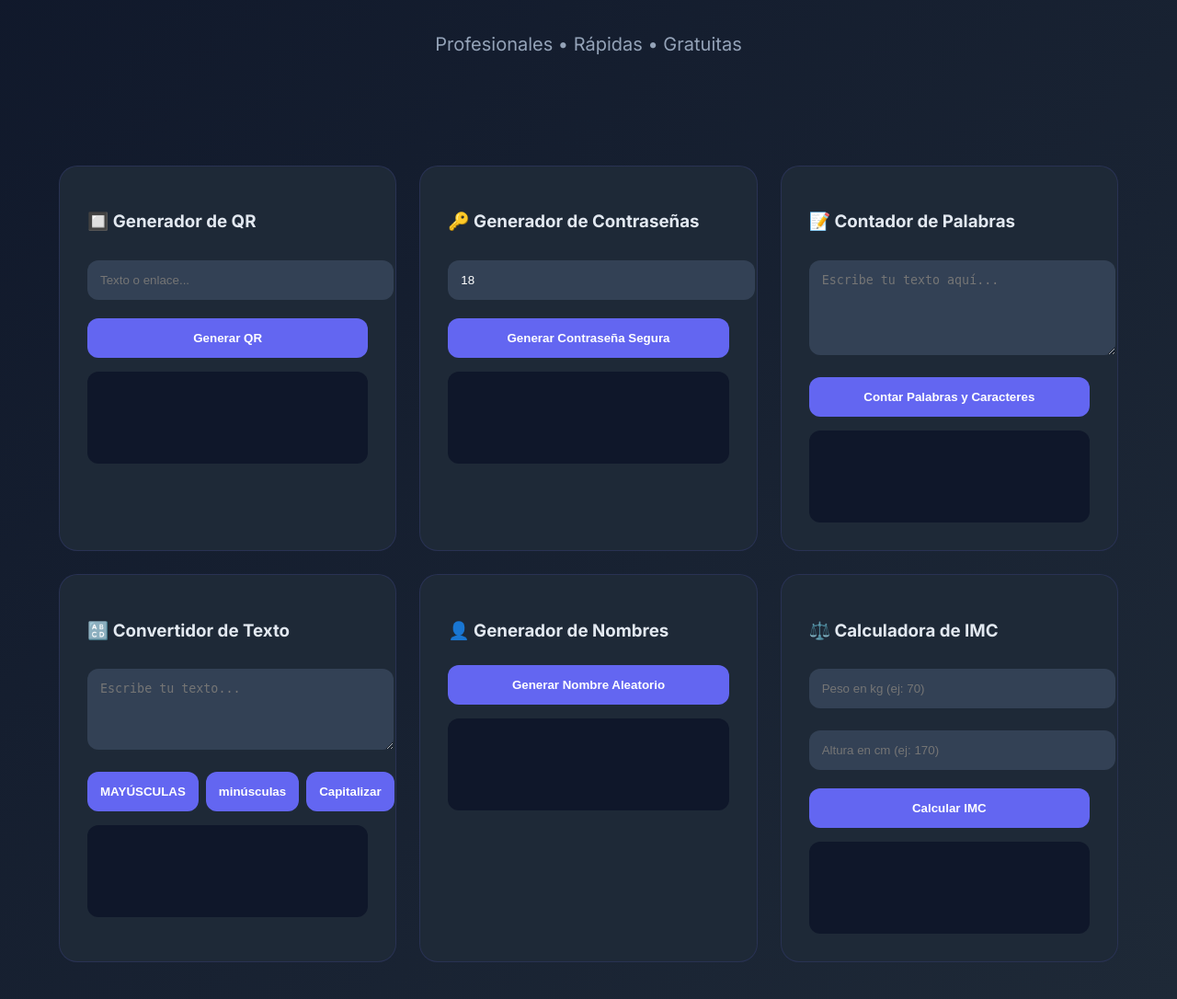
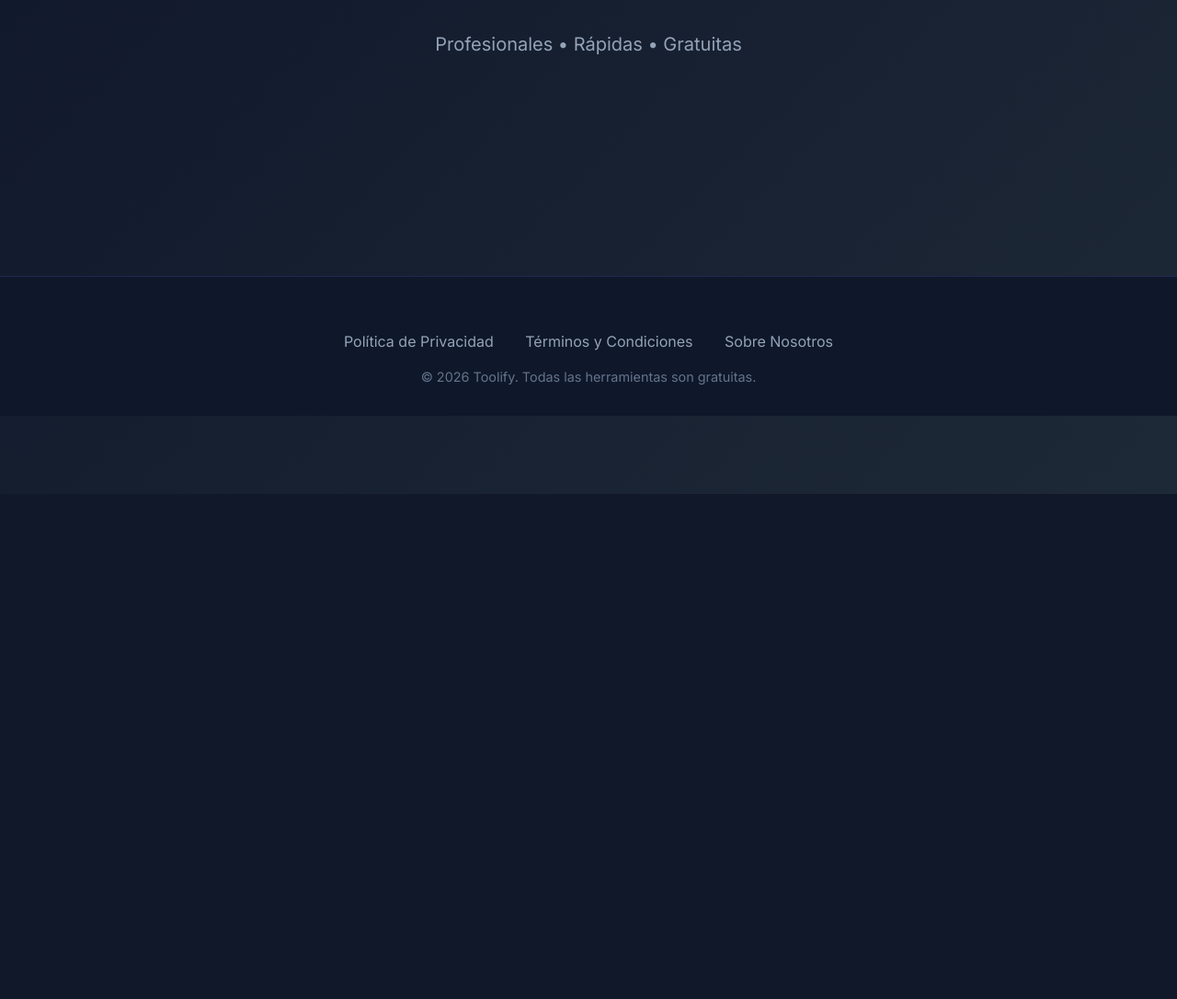
Before and after one commit to RBT2006/youtube-downloader, a Flask app: page / in a window 1280 px wide. Shown: the part 263-1349 px from the top of the page at 92% size. After the commit the page ends 800 px from the top, so only its background shows below. Run offline with Flask 3, Linux system fonts and the light colour scheme; some libraries are stand-ins or nearby versions.

Commit message:
Update index.html

```diff
--- a/templates/index.html
+++ b/templates/index.html
@@ -106,6 +106,28 @@
       min-height: 70px;
     }
 
+    footer {
+      background: #0f172a;
+      padding: 40px 5% 20px;
+      margin-top: 80px;
+      text-align: center;
+      border-top: 1px solid rgba(99, 102, 241, 0.2);
+    }
+
+    .footer-links {
+      margin: 20px 0;
+    }
+
+    .footer-links a {
+      color: #94a3b8;
+      margin: 0 15px;
+      text-decoration: none;
+    }
+
+    .footer-links a:hover {
+      color: #6366f1;
+    }
+
     .toast {
       position: fixed;
       bottom: 30px;
@@ -132,134 +154,27 @@
   </div>
 
   <div class="tools-grid">
-    <!-- QR -->
-    <div class="tool-card">
-      <h3>🔲 Generador de QR</h3>
-      <input type="text" id="qr-input" class="input-field" placeholder="Texto o enlace...">
-      <button onclick="generateQR()">Generar QR</button>
-      <div id="qr-result" class="result"></div>
+    <!-- Tus herramientas aquí (QR, Password, Contador, etc.) -->
+    <!-- ... (mantén el mismo código de herramientas que tenías) ... -->
+  </div>
+
+  <!-- FOOTER -->
+  <footer>
+    <div class="footer-links">
+      <a href="/privacy">Política de Privacidad</a>
+      <a href="/terms">Términos y Condiciones</a>
+      <a href="/about">Sobre Nosotros</a>
     </div>
-
-    <!-- Password -->
-    <div class="tool-card">
-      <h3>🔑 Generador de Contraseñas</h3>
-      <input type="number" id="pass-length" class="input-field" value="18" min="8" max="64">
-      <button onclick="generatePassword()">Generar Contraseña Segura</button>
-      <div id="password-result" class="result"></div>
-    </div>
-
-    <!-- Contador de Palabras -->
-    <div class="tool-card">
-      <h3>📝 Contador de Palabras</h3>
-      <textarea id="word-count-input" class="input-field" rows="5" placeholder="Escribe tu texto aquí..."></textarea>
-      <button onclick="countWords()">Contar Palabras y Caracteres</button>
-      <div id="word-count-result" class="result"></div>
-    </div>
-
-    <!-- Convertidor de Texto -->
-    <div class="tool-card">
-      <h3>🔠 Convertidor de Texto</h3>
-      <textarea id="text-convert-input" class="input-field" rows="4" placeholder="Escribe tu texto..."></textarea>
-      <div style="display:flex; gap:8px;">
-        <button onclick="convertText('upper')">MAYÚSCULAS</button>
-        <button onclick="convertText('lower')">minúsculas</button>
-        <button onclick="convertText('capitalize')">Capitalizar</button>
-      </div>
-      <div id="text-convert-result" class="result"></div>
-    </div>
-
-    <!-- Generador de Nombres -->
-    <div class="tool-card">
-      <h3>👤 Generador de Nombres</h3>
-      <button onclick="generateName()">Generar Nombre Aleatorio</button>
-      <div id="name-result" class="result"></div>
-    </div>
-
-    <!-- Calculadora IMC -->
-    <div class="tool-card">
-      <h3>⚖️ Calculadora de IMC</h3>
-      <input type="number" id="weight" class="input-field" placeholder="Peso en kg (ej: 70)">
-      <input type="number" id="height" class="input-field" placeholder="Altura en cm (ej: 170)">
-      <button onclick="calculateIMC()">Calcular IMC</button>
-      <div id="imc-result" class="result"></div>
-    </div>
-  </div>
+    <p style="color: #64748b; font-size: 0.9rem;">
+      © 2026 Toolify. Todas las herramientas son gratuitas.
+    </p>
+  </footer>
 
   <div class="toast" id="toast">✅ Copiado al portapapeles</div>
 
   <script>
-    function copyToClipboard(text) {
-      navigator.clipboard.writeText(text).then(() => {
-        const toast = document.getElementById('toast');
-        toast.style.display = 'block';
-        setTimeout(() => toast.style.display = 'none', 2500);
-      });
-    }
-
-    async function generateQR() {
-      const text = document.getElementById('qr-input').value.trim();
-      if (!text) return alert("Ingresa texto o enlace");
-
-      const res = await fetch('/api/qr', {
-        method: 'POST',
-        headers: {'Content-Type': 'application/json'},
-        body: JSON.stringify({text})
-      });
-      const data = await res.json();
-      document.getElementById('qr-result').innerHTML =
-        `<img src="${data.image}" style="max-width:240px; border-radius:12px;"><br>
-         <button class="copy-btn" onclick="copyToClipboard('${text}')">📋 Copiar Enlace</button>`;
-    }
-
-    async function generatePassword() {
-      const length = document.getElementById('pass-length').value;
-      const res = await fetch('/api/password', {
-        method: 'POST',
-        headers: {'Content-Type': 'application/json'},
-        body: JSON.stringify({length: parseInt(length)})
-      });
-      const data = await res.json();
-      document.getElementById('password-result').innerHTML =
-        `<strong style="font-size:1.3rem;">${data.password}</strong><br>
-         <button class="copy-btn" onclick="copyToClipboard('${data.password}')">📋 Copiar</button>`;
-    }
-
-    function countWords() {
-      const text = document.getElementById('word-count-input').value.trim();
-      const words = text.split(/\s+/).filter(w => w.length > 0).length;
-      const chars = text.length;
-      document.getElementById('word-count-result').innerHTML =
-        `<strong>${words} palabras</strong> | ${chars} caracteres`;
-    }
-
-    function convertText(type) {
-      const text = document.getElementById('text-convert-input').value;
-      let result = '';
-      if (type === 'upper') result = text.toUpperCase();
-      else if (type === 'lower') result = text.toLowerCase();
-      else if (type === 'capitalize') result = text.charAt(0).toUpperCase() + text.slice(1).toLowerCase();
-
-      document.getElementById('text-convert-result').innerHTML =
-        `<strong>${result}</strong><br><button class="copy-btn" onclick="copyToClipboard('${result}')">📋 Copiar</button>`;
-    }
-
-    function generateName() {
-      const names = ["Lucas", "Sofía", "Mateo", "Valentina", "Diego", "Camila", "Alejandro", "Isabella", "Martín", "Emma"];
-      const surnames = ["García", "Rodríguez", "López", "Martínez", "González", "Pérez", "Sánchez", "Ramírez"];
-      const fullName = names[Math.floor(Math.random()*names.length)] + " " + surnames[Math.floor(Math.random()*surnames.length)];
-      document.getElementById('name-result').innerHTML = `<strong>${fullName}</strong>`;
-    }
-
-    function calculateIMC() {
-      const weight = parseFloat(document.getElementById('weight').value);
-      const height = parseFloat(document.getElementById('height').value) / 100;
-      if (!weight || !height) return alert("Ingresa peso y altura");
-
-      const imc = (weight / (height * height)).toFixed(2);
-      let status = imc < 18.5 ? "Bajo peso" : imc < 25 ? "Normal" : imc < 30 ? "Sobrepeso" : "Obesidad";
-
-      document.getElementById('imc-result').innerHTML = `<strong>IMC: ${imc}</strong><br><span>${status}</span>`;
-    }
+    // Tus funciones de herramientas aquí (generateQR, generatePassword, etc.)
+    // ... (mantén todo el script anterior)
   </script>
 </body>
 </html>
```
